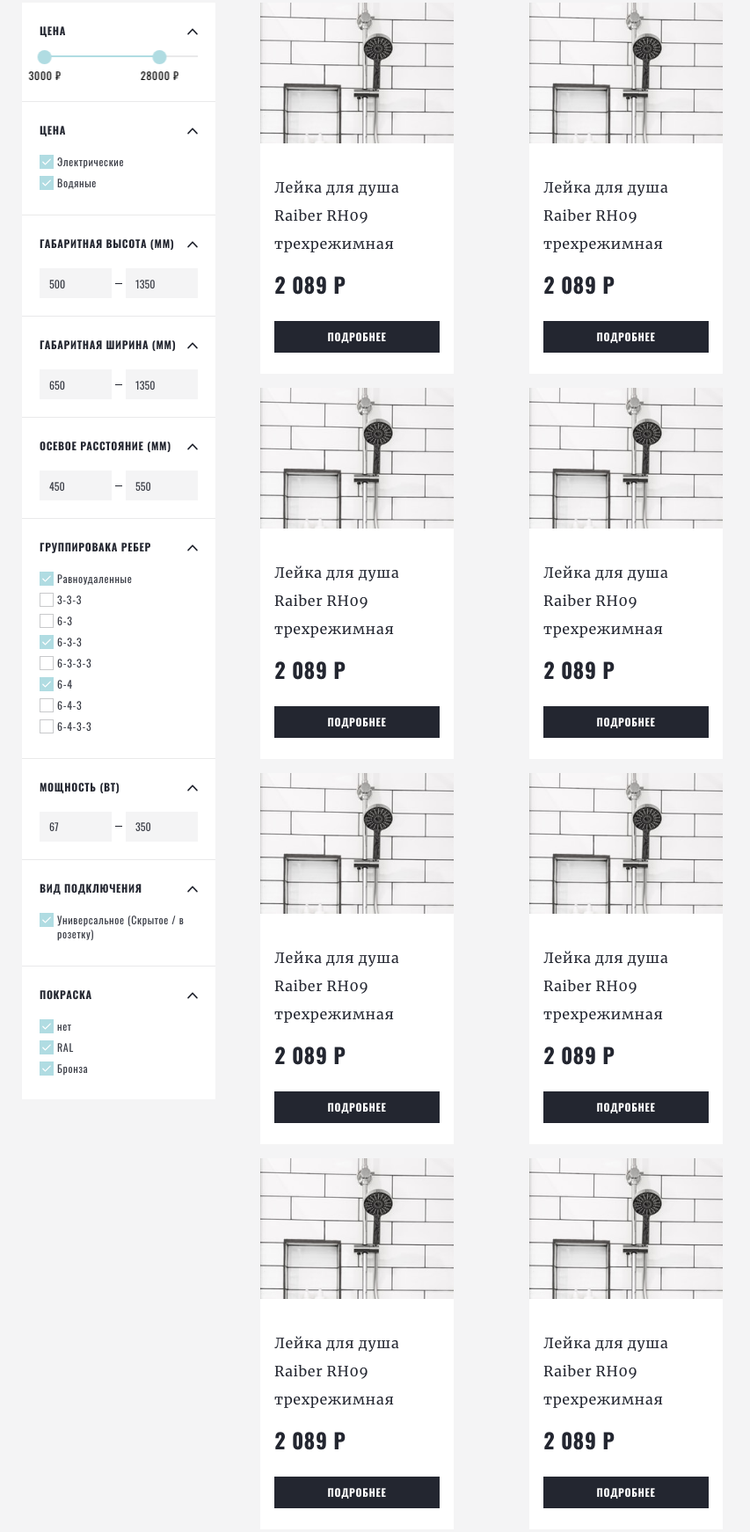
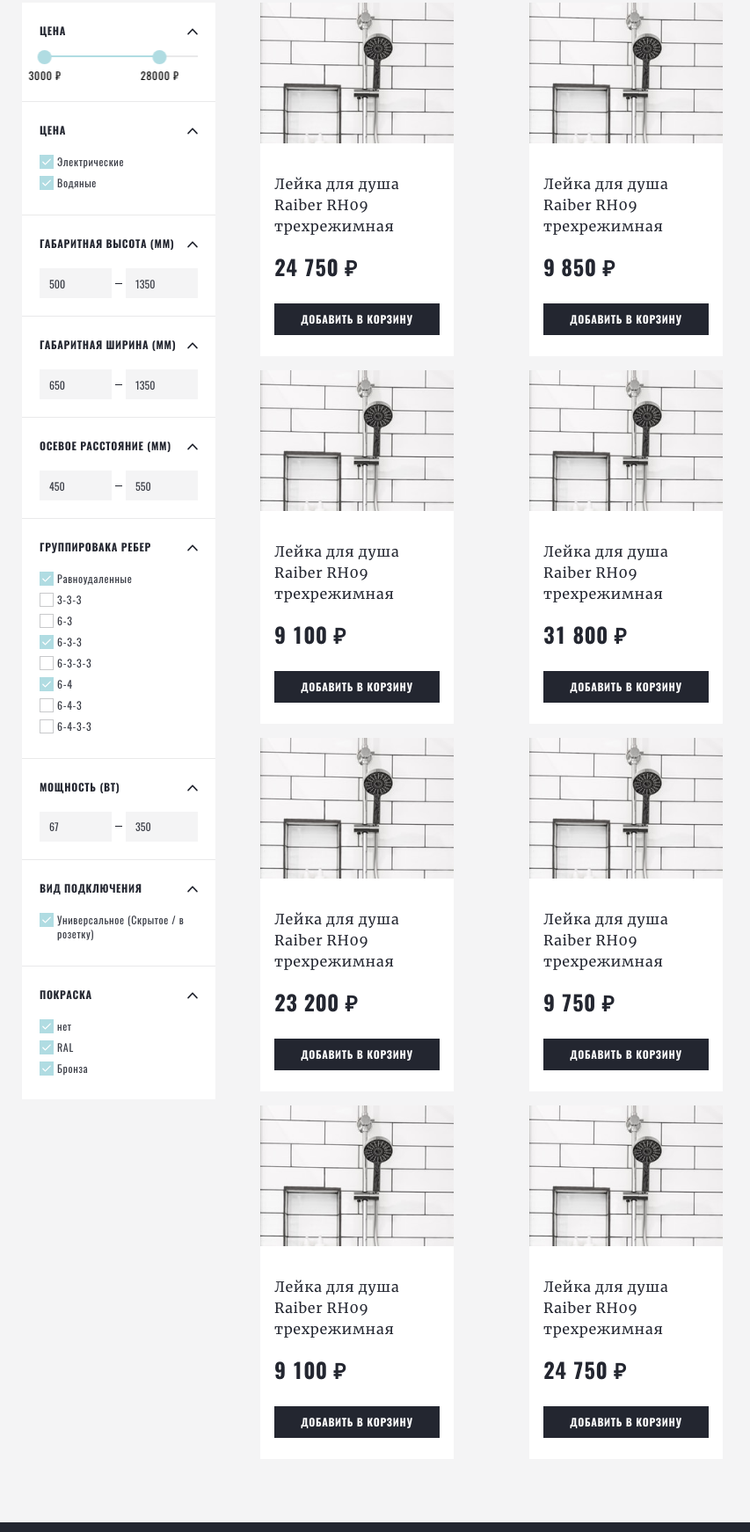
Before and after one commit to PeresvetKK/Intenet-shop, a website: page app/catalog-items.html in a window 1280 px wide. Shown: the part 381-2123 px from the top of the page at 88% size, without its empty margins (199-1052 px from the left). Drawn offline with nearby package versions, Linux system fonts and the light colour scheme.

Commit message:
настройка карточек товаров

```diff
--- a/app/catalog-items.html
+++ b/app/catalog-items.html
@@ -328,65 +328,65 @@
                     <div class="mini-catalog__item">
                         <a href="pageInWork.html" class="mini-catalog__img"></a>
                         <div class="mini-catalog__inner-item">
-                            <p class="mini-catalog__text">Лейка для душа Raiber RH09 трехрежимная</p>
-                            <h3 class="mini-catalog__price">2 089 р</h3>
-                            <a class="btn btn-catalog" href="pageInWork.html">подробнее</a>
+                            <a href="pageInWork.html" class="mini-catalog__text">Лейка для душа Raiber RH09 трехрежимная</a>
+                            <h3 class="mini-catalog__price">24 750 ₽</h3>
+                            <a class="btn btn-catalog" href="pageInWork.html">добавить в корзину</a>
                         </div>
                     </div>
                     <div class="mini-catalog__item">
                         <a href="pageInWork.html" class="mini-catalog__img"></a>
                         <div class="mini-catalog__inner-item">
-                            <p class="mini-catalog__text">Лейка для душа Raiber RH09 трехрежимная</p>
-                            <h3 class="mini-catalog__price">2 089 р</h3>
-                            <a class="btn btn-catalog" href="pageInWork.html">подробнее</a>
+                            <a href="pageInWork.html" class="mini-catalog__text">Лейка для душа Raiber RH09 трехрежимная</a>
+                            <h3 class="mini-catalog__price">9 850 ₽</h3>
+                            <a class="btn btn-catalog" href="pageInWork.html">добавить в корзину</a>
                         </div>
                     </div>
                     <div class="mini-catalog__item">
                         <a href="pageInWork.html" class="mini-catalog__img"></a>
                         <div class="mini-catalog__inner-item">
-                            <p class="mini-catalog__text">Лейка для душа Raiber RH09 трехрежимная</p>
-                            <h3 class="mini-catalog__price">2 089 р</h3>
-                            <a class="btn btn-catalog" href="pageInWork.html">подробнее</a>
+                            <a href="pageInWork.html" class="mini-catalog__text">Лейка для душа Raiber RH09 трехрежимная</a>
+                            <h3 class="mini-catalog__price">9 100 ₽</h3>
+                            <a class="btn btn-catalog" href="pageInWork.html">добавить в корзину</a>
                         </div>
                     </div>
                     <div class="mini-catalog__item">
                         <a href="pageInWork.html" class="mini-catalog__img"></a>
                         <div class="mini-catalog__inner-item">
-                            <p class="mini-catalog__text">Лейка для душа Raiber RH09 трехрежимная</p>
-                            <h3 class="mini-catalog__price">2 089 р</h3>
-                            <a class="btn btn-catalog" href="pageInWork.html">подробнее</a>
+                            <a href="pageInWork.html" class="mini-catalog__text">Лейка для душа Raiber RH09 трехрежимная</a>
+                            <h3 class="mini-catalog__price">31 800 ₽</h3>
+                            <a class="btn btn-catalog" href="pageInWork.html">добавить в корзину</a>
                         </div>
                     </div>
                     <div class="mini-catalog__item">
                         <a href="pageInWork.html" class="mini-catalog__img"></a>
                         <div class="mini-catalog__inner-item">
-                            <p class="mini-catalog__text">Лейка для душа Raiber RH09 трехрежимная</p>
-                            <h3 class="mini-catalog__price">2 089 р</h3>
-                            <a class="btn btn-catalog" href="pageInWork.html">подробнее</a>
+                            <a href="pageInWork.html" class="mini-catalog__text">Лейка для душа Raiber RH09 трехрежимная</a>
+                            <h3 class="mini-catalog__price">23 200 ₽</h3>
+                            <a class="btn btn-catalog" href="pageInWork.html">добавить в корзину</a>
                         </div>
                     </div>
                     <div class="mini-catalog__item">
                         <a href="pageInWork.html" class="mini-catalog__img"></a>
                         <div class="mini-catalog__inner-item">
-                            <p class="mini-catalog__text">Лейка для душа Raiber RH09 трехрежимная</p>
-                            <h3 class="mini-catalog__price">2 089 р</h3>
-                            <a class="btn btn-catalog" href="pageInWork.html">подробнее</a>
+                            <a href="pageInWork.html" class="mini-catalog__text">Лейка для душа Raiber RH09 трехрежимная</a>
+                            <h3 class="mini-catalog__price">9 750 ₽</h3>
+                            <a class="btn btn-catalog" href="pageInWork.html">добавить в корзину</a>
                         </div>
                     </div>
                     <div class="mini-catalog__item">
                         <a href="pageInWork.html" class="mini-catalog__img"></a>
                         <div class="mini-catalog__inner-item">
-                            <p class="mini-catalog__text">Лейка для душа Raiber RH09 трехрежимная</p>
-                            <h3 class="mini-catalog__price">2 089 р</h3>
-                            <a class="btn btn-catalog" href="pageInWork.html">подробнее</a>
+                            <a href="pageInWork.html" class="mini-catalog__text">Лейка для душа Raiber RH09 трехрежимная</a>
+                            <h3 class="mini-catalog__price">9 100 ₽</h3>
+                            <a class="btn btn-catalog" href="pageInWork.html">добавить в корзину</a>
                         </div>
                     </div>
                     <div class="mini-catalog__item">
                         <a href="pageInWork.html" class="mini-catalog__img"></a>
                         <div class="mini-catalog__inner-item">
-                            <p class="mini-catalog__text">Лейка для душа Raiber RH09 трехрежимная</p>
-                            <h3 class="mini-catalog__price">2 089 р</h3>
-                            <a class="btn btn-catalog" href="pageInWork.html">подробнее</a>
+                            <a href="pageInWork.html" class="mini-catalog__text">Лейка для душа Raiber RH09 трехрежимная</a>
+                            <h3 class="mini-catalog__price">24 750 ₽</h3>
+                            <a class="btn btn-catalog" href="pageInWork.html">добавить в корзину</a>
                         </div>
                     </div>
                 </div>
--- a/app/scss/_global.scss
+++ b/app/scss/_global.scss
@@ -337,7 +337,6 @@
     background: $ns03;
     &__container{
         flex-direction: column;
-        padding: 5% 0;
     }
     &__list{
         display: flex;
--- a/app/scss/catalog-items.scss
+++ b/app/scss/catalog-items.scss
@@ -48,6 +48,13 @@
     grid-template-columns: 220px 1fr;
     grid-gap: 1rem;
     margin-top: 32px;
+    &__text{
+        color: $ns;
+        font-family: 'merriweather-regular';
+        font-size: 16px;
+        line-height: 150%;
+        text-transform: none;
+    }
 }
 @media screen and (max-width: 1100px) {
     .mini-catalog{
```
Also changed, not shown: index.html (+40 -40 lines), app/css/about.min.css, app/css/catalog-items.min.css, app/css/catalog.min.css, app/css/contact.min.css, app/css/delivery.min.css, app/css/pageInWork.min.css, app/css/parthner.min.css, app/css/services.min.css, app/css/style.min.css.
